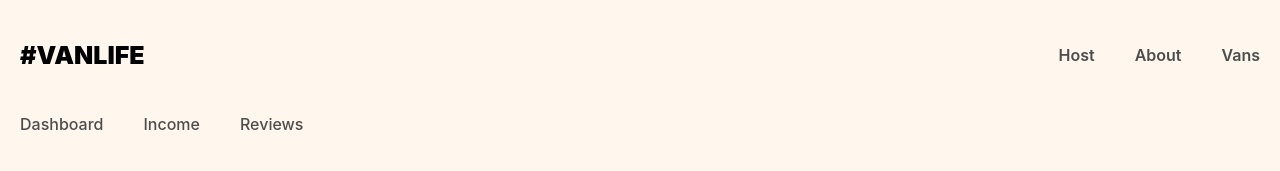
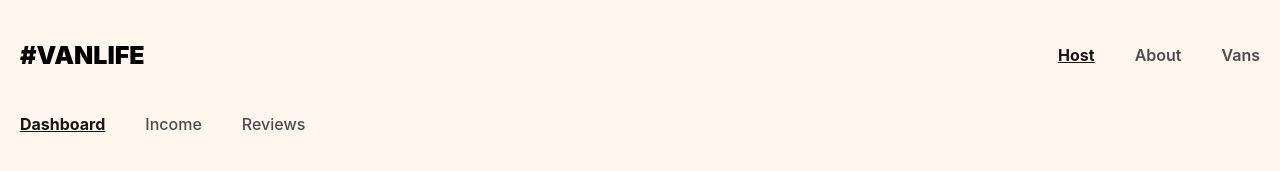
Before and after one commit to frk-sandkake/van-life_react-router-dom-6, a React (Vite) app: page /host in a window 1280 px wide. Shown: the top 171 px of the page. Built offline with nearby package versions, Linux system fonts and the light colour scheme; what miragejs would draw is missing.

Commit message:
+ NavLink to add activeStyles

```diff
--- a/src/components/Header.jsx
+++ b/src/components/Header.jsx
@@ -1,14 +1,36 @@
 import React from "react"
-import { Link } from 'react-router-dom'
+import { Link, NavLink } from 'react-router-dom'
 
 export default function Header() {
+
+  const activeStyles = {
+    fontWeight: "bold",
+    textDecoration: "underline",
+    color: "#161616"
+  }
+
     return (
         <header>
         <Link className='site-logo' to='/'>#VanLife</Link>
         <nav>
-          <Link to='/host'>Host</Link>
-          <Link to='/about'>About</Link>
-          <Link to='/vans'>Vans</Link>
+          <NavLink
+            to='/host'
+            style={({isActive}) => isActive ? activeStyles : null}
+          >
+            Host
+          </NavLink>
+          <NavLink
+            to='/about'
+            style={({isActive}) => isActive ? activeStyles : null}
+          >
+            About
+          </NavLink>
+          <NavLink
+            to='/vans'
+            style={({isActive}) => isActive ? activeStyles : null}
+          >
+            Vans
+          </NavLink>
         </nav>
       </header>
     )
--- a/src/components/LayoutHost.jsx
+++ b/src/components/LayoutHost.jsx
@@ -1,13 +1,36 @@
 import React from "react";
-import { Link, Outlet } from "react-router-dom/dist";
+import { NavLink, Outlet } from "react-router-dom/dist";
 
 export default function LayoutHost() {
+
+    const activeStyles = {
+        fontWeight: "bold",
+        textDecoration: "underline",
+        color: "#161616"
+      }
+
     return (
         <>
             <nav className="host-nav">
-                <Link to='/host'>Dashboard</Link>
-                <Link to='/host/income'>Income</Link>
-                <Link to='/host/reviews'>Reviews</Link>
+                <NavLink
+                 to='/host'
+                 end
+                 style={({isActive}) => isActive ? activeStyles : null}
+                >
+                    Dashboard
+                </NavLink>
+                <NavLink
+                    to='/host/income'
+                    style={({isActive}) => isActive ? activeStyles : null}
+                >
+                    Income
+                </NavLink>
+                <NavLink
+                 to='/host/reviews'
+                 style={({isActive}) => isActive ? activeStyles : null}
+                >
+                    Reviews
+                </NavLink>
             </nav>
             <Outlet />
         </>
```
